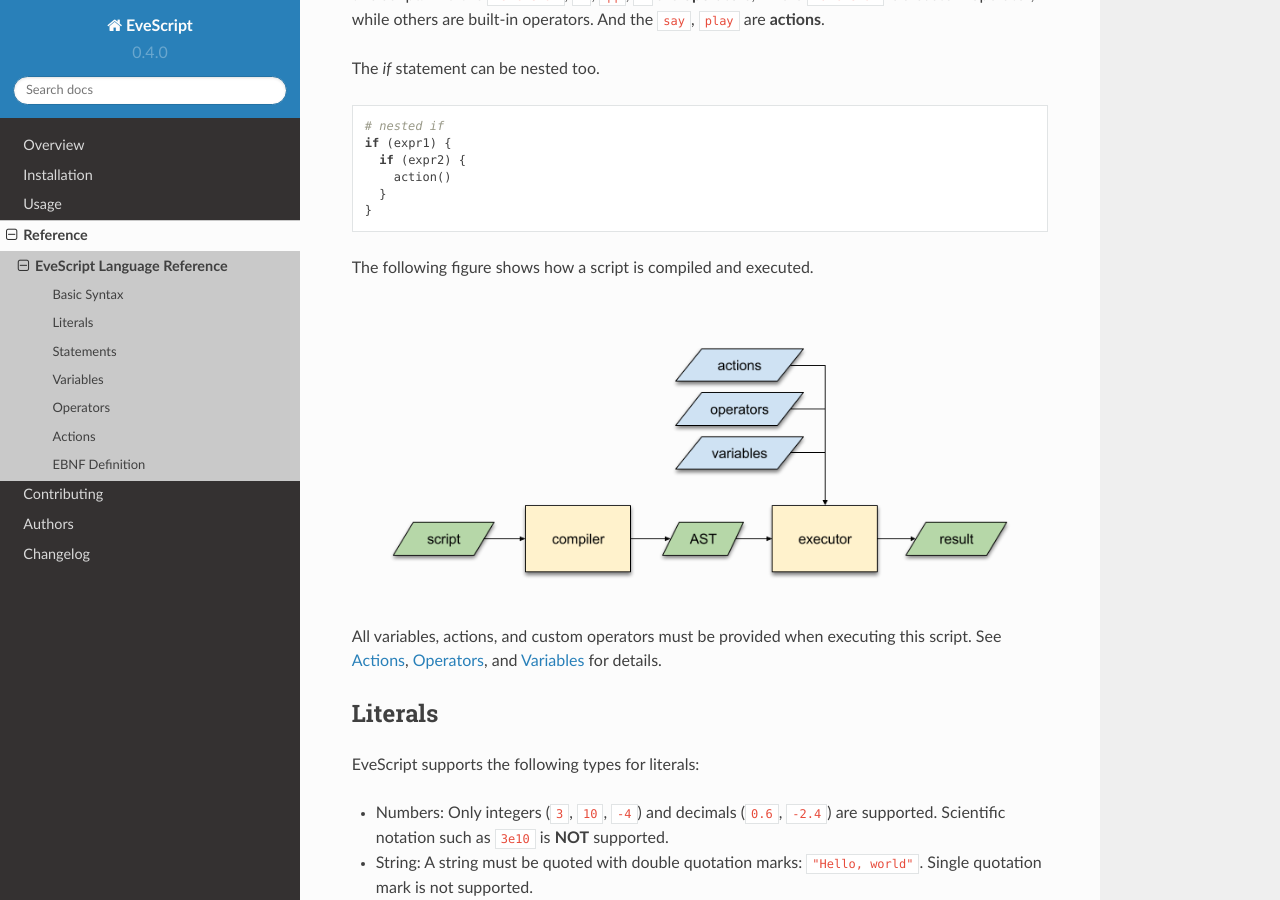
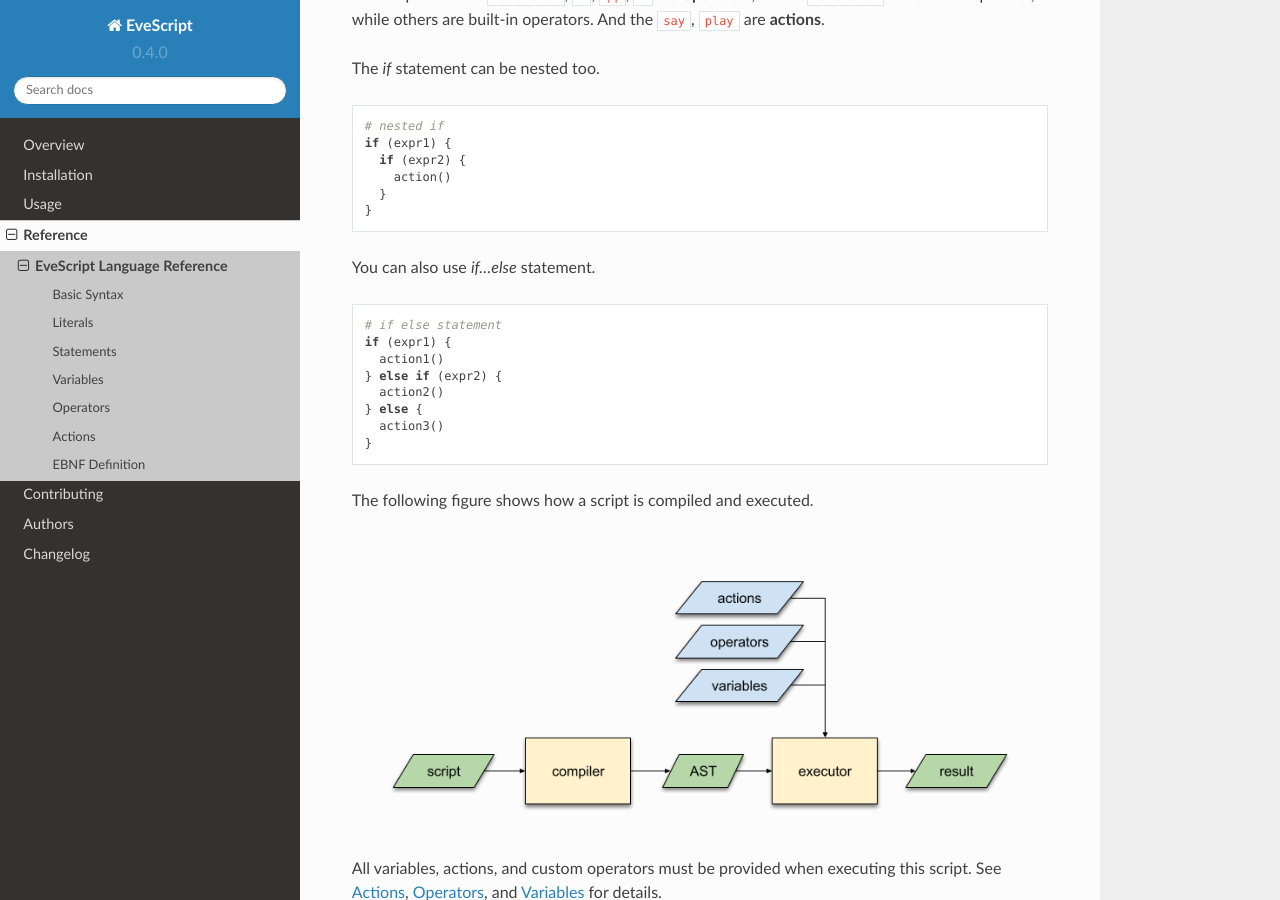
Before and after one commit to charlee/evescript, a Sphinx documentation site: the page built from docs/reference/evescript.rst, in a window 1280 px wide and 900 px high, scrolled down 823 px. Built offline with Sphinx 7.4.7 and the Read the Docs theme 2.0.0, drawn with Linux system fonts in a browser that asks for light colours.

Commit message:
updated doc

```diff
--- a/docs/reference/evescript.rst
+++ b/docs/reference/evescript.rst
@@ -54,6 +54,18 @@
     }
   }
 
+You can also use `if...else` statement.
+
+::
+
+  # if else statement
+  if (expr1) {
+    action1()
+  } else if (expr2) {
+    action2()
+  } else {
+    action3()
+  }
 
 The following figure shows how a script is compiled and executed.
 
```
